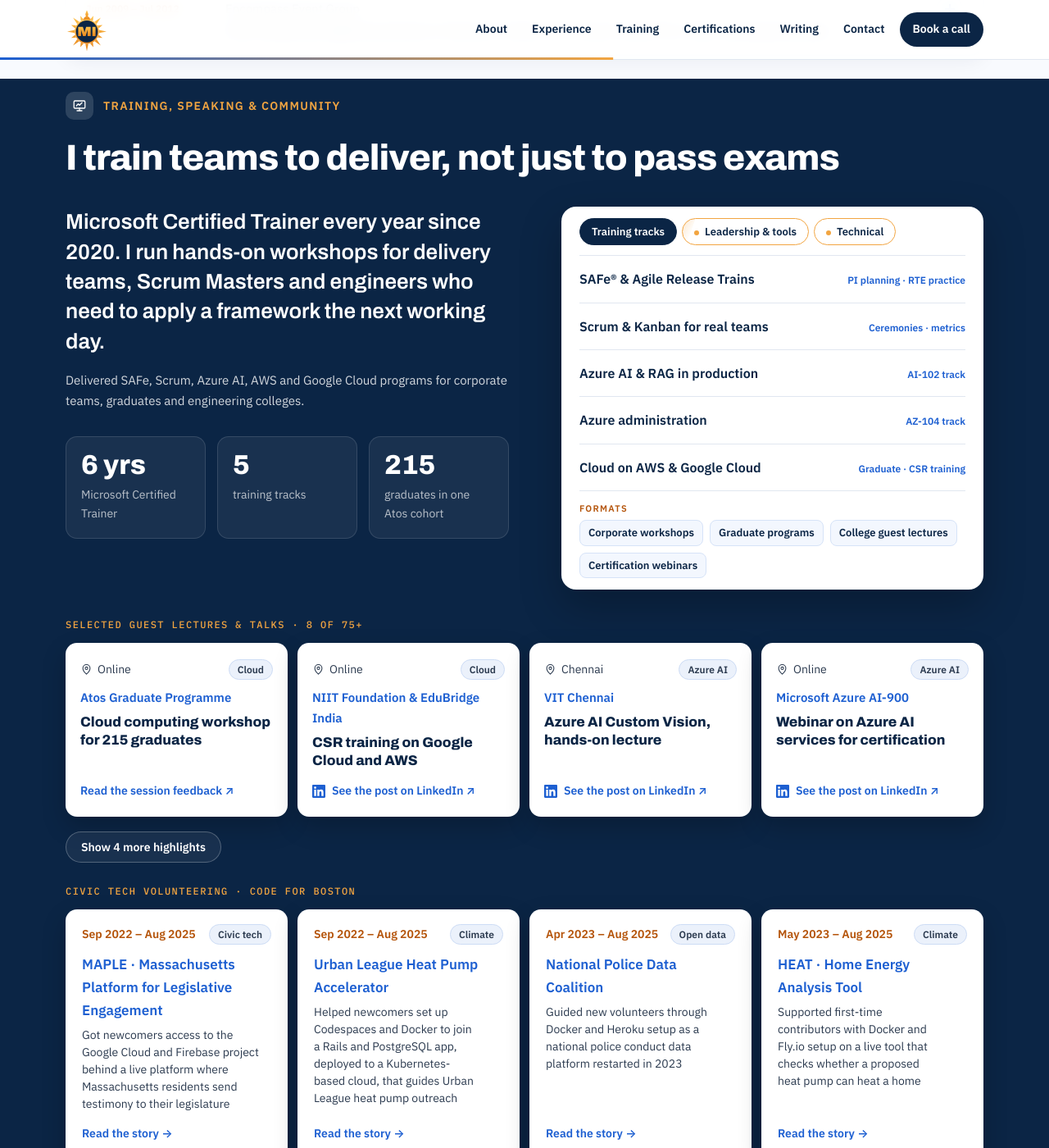
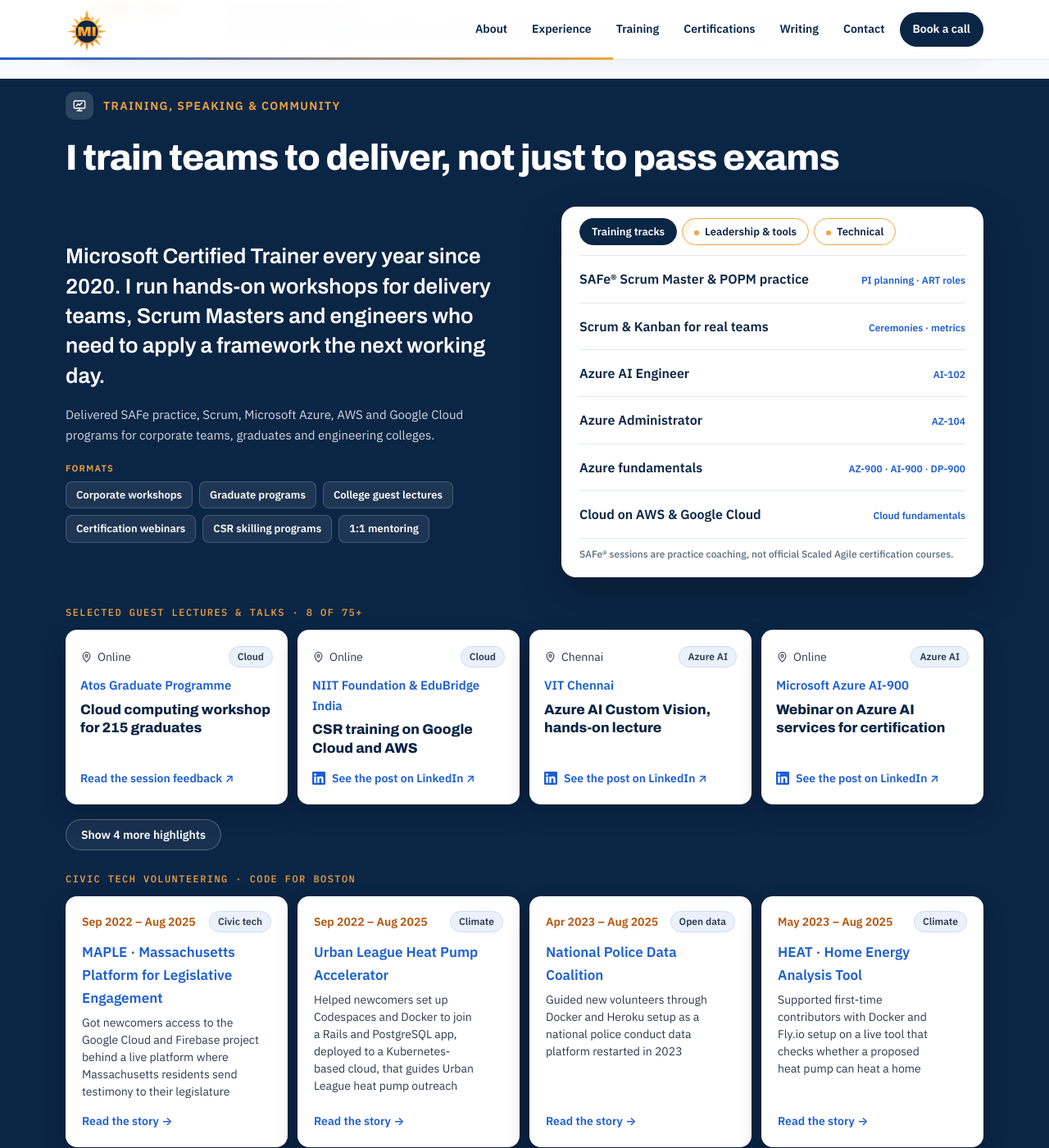
Before and after one commit to Madhan-I/Madhan-I.github.io, a Jekyll site: the page built from index.html, in a window 1280 px wide and 1400 px high, scrolled down 4440 px. Shown: the whole window at 82% size. Built offline with Jekyll 4.4.1, drawn with Linux system fonts in a browser that asks for light colours.

Commit message:
Training: 6 tracks incl. Azure fundamentals and cloud; SAFe practice note; formats moved left with CSR and mentoring; number boxes removed.
Co-Authored-By: Claude Opus 5.5 <noreply@anthropic.com>
Claude-Session: https://claude.ai/code/session_01MFRrTt7LBDdX57m85KHNGp

```diff
--- a/_data/profile.yml
+++ b/_data/profile.yml
@@ -234,14 +234,10 @@ experience:
 
 training_title: I train teams to deliver, not just to pass exams
 training_intro: Microsoft Certified Trainer every year since 2020. I run hands-on workshops for delivery teams, Scrum Masters and engineers who need to apply a framework the next working day.
-training_note: "Delivered SAFe, Scrum, Azure AI, AWS and Google Cloud programs for corporate teams, graduates and engineering colleges."
+training_note: "Delivered SAFe practice, Scrum, Microsoft Azure, AWS and Google Cloud programs for corporate teams, graduates and engineering colleges."
 training_facts:
   - number: "6 yrs"
     label: Microsoft Certified Trainer
-  - number: "5"
-    label: training tracks
-  - number: "215"
-    label: graduates in one Atos cohort
 skill_tabs:
   - label: Leadership & tools
     groups:
@@ -261,17 +257,20 @@ skill_tabs:
         items: [OpenText xPression & Exstream, SS&C Chorus BPM (AWD)]
 
 training_topics:
-  - name: SAFe® & Agile Release Trains
-    note: PI planning · RTE practice
+  - name: SAFe® Scrum Master & POPM practice
+    note: PI planning · ART roles
   - name: Scrum & Kanban for real teams
     note: Ceremonies · metrics
-  - name: Azure AI & RAG in production
-    note: AI-102 track
-  - name: Azure administration
-    note: AZ-104 track
+  - name: Azure AI Engineer
+    note: AI-102
+  - name: Azure Administrator
+    note: AZ-104
+  - name: Azure fundamentals
+    note: AZ-900 · AI-900 · DP-900
   - name: Cloud on AWS & Google Cloud
-    note: Graduate · CSR training
-training_formats: [Corporate workshops, Graduate programs, College guest lectures, Certification webinars]
+    note: Cloud fundamentals
+training_safe_note: "SAFe® sessions are practice coaching, not official Scaled Agile certification courses."
+training_formats: [Corporate workshops, Graduate programs, College guest lectures, Certification webinars, CSR skilling programs, 1:1 mentoring]
 
 speaking_title: "Selected guest lectures & talks · 8 of 75+"
 speaking:
--- a/assets/css/style.css
+++ b/assets/css/style.css
@@ -1034,3 +1034,9 @@ footer .f-col a { font-size: 14px !important; }
 .skillbox.seen .sk-tab:not(.on)::before { display: none; }
 @keyframes sk-ray { 0% { left: -60%; opacity: 0; } 15% { opacity: 1; } 60% { left: 120%; opacity: 1; } 61%, 100% { left: 120%; opacity: 0; } }
 @media (prefers-reduced-motion: reduce) { .skillbox.hint .sk-tab::after { animation: none; } }
+.topics li.sk-fine { display: block; font: 500 12px/1.45 var(--body); color: #5B6B82; padding: 10px 0; }
+@media (min-width: 900px) { #training .train-grid { align-items: center; } }
+.train-formats { margin-top: 22px; }
+.train-formats h4 { font: 700 11px/1 var(--body); letter-spacing: .12em; text-transform: uppercase; color: #F2A541; margin: 0 0 10px; }
+.train-formats ul { list-style: none; margin: 0; padding: 0; display: flex; flex-wrap: wrap; gap: 8px; }
+.train-formats li { font: 600 13px/1.2 var(--body); color: #FFFFFF; background: rgba(255, 255, 255, .08); border: 1px solid rgba(255, 255, 255, .18); border-radius: 8px; padding: 8px 12px; }
--- a/index.html
+++ b/index.html
@@ -109,15 +109,13 @@ layout: default
       <div class="reveal">
         <p class="big">{{ p.training_intro }}</p>
         <p class="train-note">{{ p.training_note }}</p>
-        <div class="facts">
-          {% for f in p.training_facts %}<div><b>{{ f.number }}</b><span>{{ f.label }}</span></div>{% endfor %}
-        </div>
+        {% if p.training_formats %}<div class="train-formats"><h4>Formats</h4><ul>{% for x in p.training_formats %}<li>{{ x }}</li>{% endfor %}</ul></div>{% endif %}
       </div>
       <div class="skillbox reveal">
         <div class="sk-tabs" role="tablist"><button type="button" role="tab" class="sk-tab on" aria-selected="true" data-sk="0">Training tracks</button>{% for s in p.skill_tabs %}<button type="button" role="tab" class="sk-tab" aria-selected="false" data-sk="{{ forloop.index }}">{{ s.label }}</button>{% endfor %}</div>
         <ul class="topics sk-panel" data-panel="0" aria-label="Training topics">
           {% for t in p.training_topics %}<li><b>{{ t.name }}</b><span>{{ t.note }}</span></li>{% endfor %}
-          {% if p.training_formats %}<li class="sk-formats sk-chips"><h4>Formats</h4><ul>{% for x in p.training_formats %}<li>{{ x }}</li>{% endfor %}</ul></li>{% endif %}
+          {% if p.training_safe_note %}<li class="sk-fine">{{ p.training_safe_note }}</li>{% endif %}
         </ul>
         {% for s in p.skill_tabs %}<div class="sk-panel sk-chips" data-panel="{{ forloop.index }}" hidden>{% for g in s.groups %}{% if g.name %}<h4>{{ g.name }}</h4>{% endif %}<ul>{% for i in g.items %}<li>{{ i }}</li>{% endfor %}</ul>{% endfor %}</div>{% endfor %}
       </div>
```
